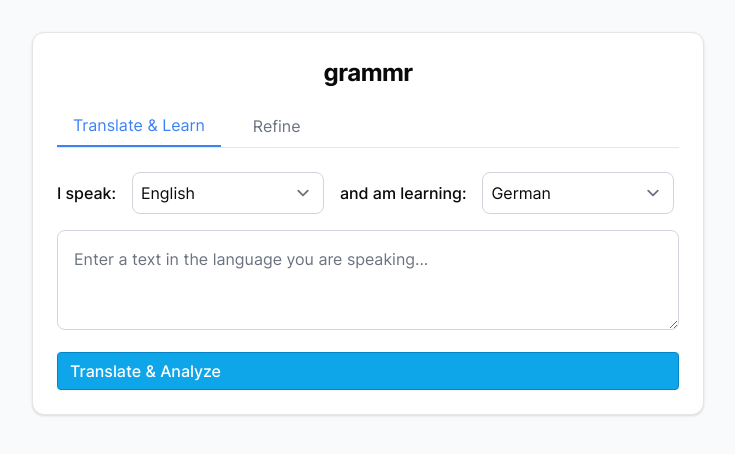
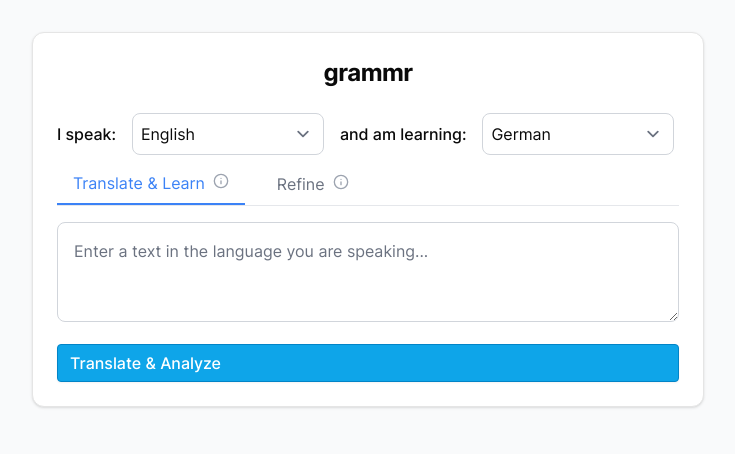
Before and after one commit to twaslowski/grammr-ui, a Next.js app: page / in a window 1280 px wide. Shown: the top 454 px of the page, without its empty margins (272-1007 px from the left). Built offline with nearby package versions, Linux system fonts and the light colour scheme.

Commit message:
feat: perform calls to separate endpoints for separate user flows

```diff
--- a/src/app/page.tsx
+++ b/src/app/page.tsx
@@ -1,5 +1,6 @@
 'use client';
 
+import { Info } from 'lucide-react';
 import Head from 'next/head';
 import React, { useState } from 'react';
 
@@ -23,7 +24,7 @@ const HomePage = () => {
   const [activeTab, setActiveTab] = useState('aToB'); // State for active tab
 
   // This function handles the translation request to our API
-  const handleTranslation = async () => {
+  const handleTranslation = async (reversed: boolean) => {
     // First, we validate that the user has entered some text
     if (!inputText.trim()) {
       setError('Please enter some text to translate');
@@ -34,7 +35,8 @@ const HomePage = () => {
     setError('');
 
     try {
-      const response = await fetch(`${backendHost}/api/v1/analysis`, {
+      const endpoint = reversed ? 'translation' : 'analysis';
+      const response = await fetch(`${backendHost}/api/v1/${endpoint}`, {
         method: 'POST',
         headers: {
           'Content-Type': 'application/json',
@@ -77,30 +79,6 @@ const HomePage = () => {
             </CardTitle>
           </CardHeader>
           <CardContent>
-            {/* Tab Navigation */}
-            <div className='flex space-x-4 mb-6 border-b border-gray-200'>
-              <button
-                onClick={() => setActiveTab('aToB')}
-                className={`pb-2 px-4 ${
-                  activeTab === 'aToB'
-                    ? 'border-b-2 border-blue-500 text-blue-500'
-                    : 'text-gray-500 hover:text-gray-700'
-                }`}
-              >
-                Translate & Learn
-              </button>
-              <button
-                onClick={() => setActiveTab('bToA')}
-                className={`pb-2 px-4 ${
-                  activeTab === 'bToA'
-                    ? 'border-b-2 border-blue-500 text-blue-500'
-                    : 'text-gray-500 hover:text-gray-700'
-                }`}
-              >
-                Refine
-              </button>
-            </div>
-
             {/* Input Section */}
             <div className='space-y-4'>
               {/* Language Selection */}
@@ -133,6 +111,44 @@ const HomePage = () => {
                   <option value='ru'>Russian</option>
                 </select>
               </div>
+              {/* Tab Navigation */}
+              <div className='flex space-x-4 mb-6 border-b border-gray-200'>
+                <button
+                  onClick={() => setActiveTab('aToB')}
+                  className={`pb-2 px-4 ${
+                    activeTab === 'aToB'
+                      ? 'border-b-2 border-blue-500 text-blue-500'
+                      : 'text-gray-500 hover:text-gray-700'
+                  }`}
+                >
+                  Translate & Learn
+                  <div className='group inline-block ml-2'>
+                    <Info className='w-4 h-4 text-gray-400 hover:text-gray-600 cursor-pointer' />
+                    <div className='absolute hidden group-hover:block bg-white border border-gray-200 p-2 rounded-lg shadow-lg text-sm text-gray-600 w-64 z-10'>
+                      Enter text in your native language to translate it into
+                      the language you're learning and get a detailed
+                      grammatical analysis.
+                    </div>
+                  </div>
+                </button>
+                <button
+                  onClick={() => setActiveTab('bToA')}
+                  className={`pb-2 px-4 ${
+                    activeTab === 'bToA'
+                      ? 'border-b-2 border-blue-500 text-blue-500'
+                      : 'text-gray-500 hover:text-gray-700'
+                  }`}
+                >
+                  Refine
+                  <div className='group inline-block ml-2'>
+                    <Info className='w-4 h-4 text-gray-400 hover:text-gray-600 cursor-pointer' />
+                    <div className='absolute hidden group-hover:block bg-white border border-gray-200 p-2 rounded-lg shadow-lg text-sm text-gray-600 w-64 z-10'>
+                      Enter a text in the language you're learning to get a
+                      detailed grammatical analysis.
+                    </div>
+                  </div>
+                </button>
+              </div>
 
               {/* Text Input */}
               <textarea
@@ -148,7 +164,11 @@ const HomePage = () => {
 
               {/* Translate Button */}
               <Button
-                onClick={handleTranslation}
+                onClick={
+                  activeTab === 'aToB'
+                    ? () => handleTranslation(true)
+                    : () => handleTranslation(false)
+                }
                 disabled={isLoading}
                 className='w-full'
               >
```
